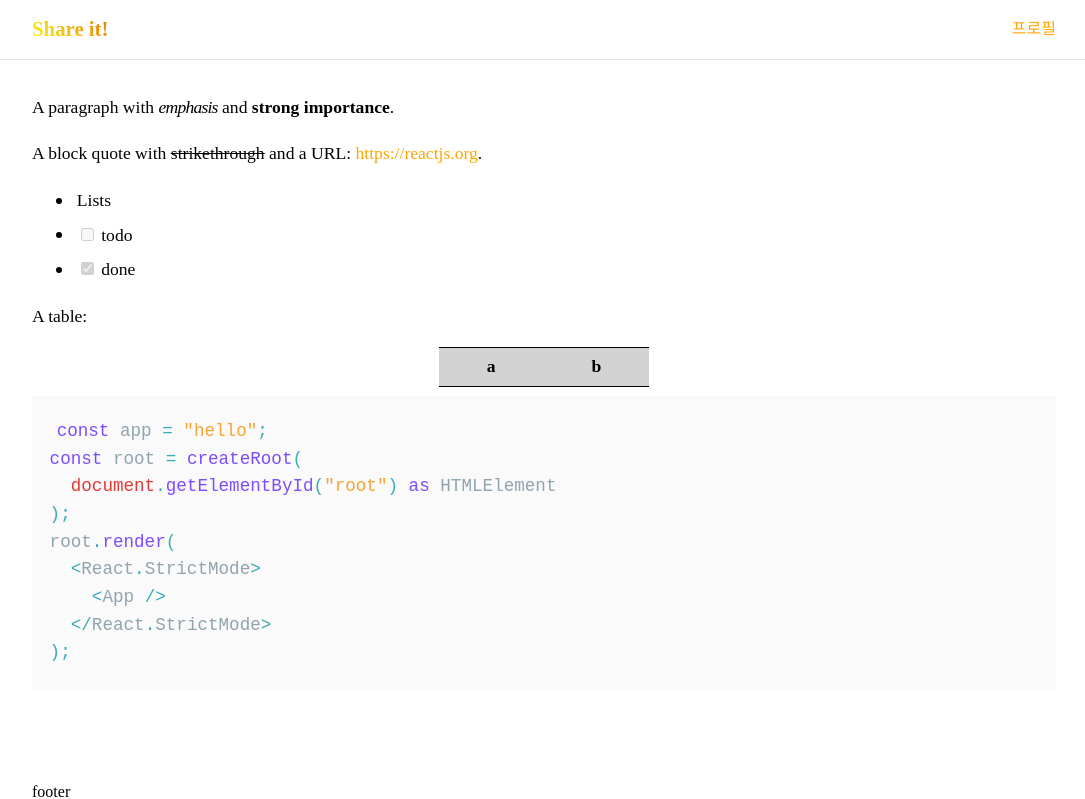
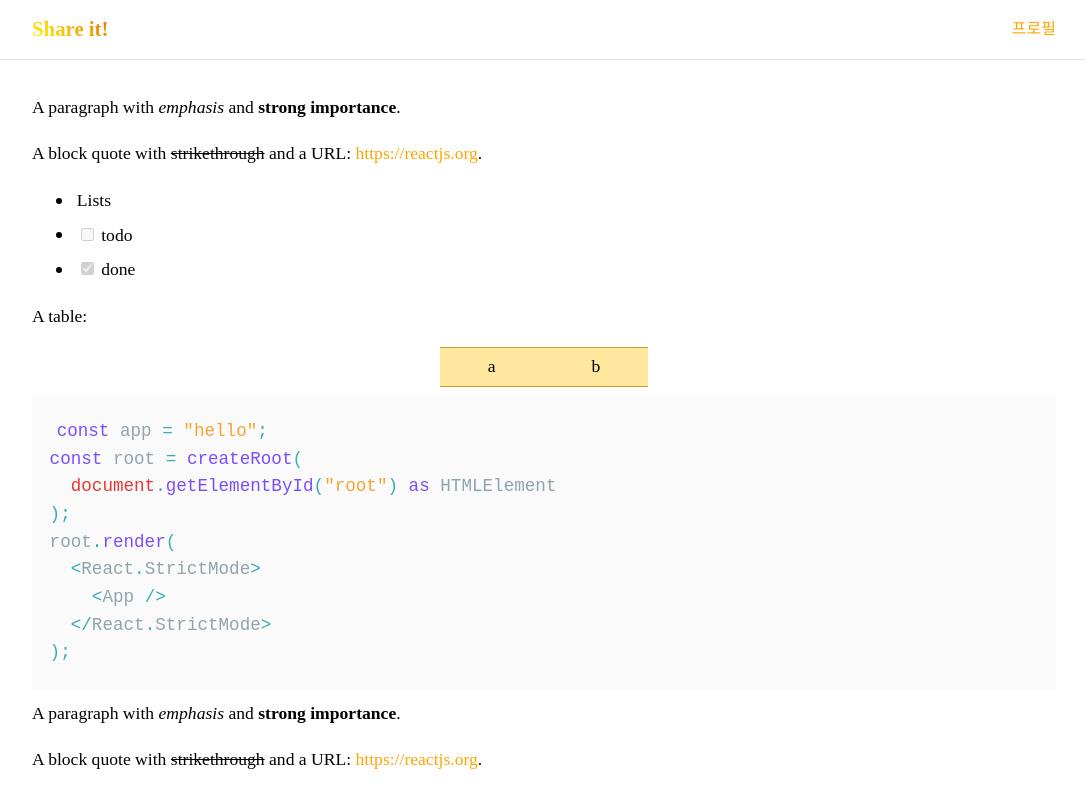
Before and after one commit to custardcream98/share-it, a React (Create React App) app: page / in a window 1280 px wide. Shown: the top 799 px of the page, without its empty margins (96-1181 px from the left). Built offline with nearby package versions, Linux system fonts and the light colour scheme; a web font is replaced by a local one.

Commit message:
Chore: 스타일 일부 수정

```diff
--- a/src/App.tsx
+++ b/src/App.tsx
@@ -7,12 +7,31 @@ import reset from "styled-reset";
 import { HelmetProvider } from "react-helmet-async";
 
 import AppRouter from "routes";
-import { cssCustomReset, cssMaxWidth } from "styles/css";
+import { cssMaxWidth } from "styles/css";
 import { lightTheme } from "styles/theme";
 
 const GlobalStyle = createGlobalStyle`
   ${reset}
-  ${cssCustomReset}
+
+  /* 커스텀 리셋 */
+  a {
+    text-decoration: none;
+    color: inherit;
+  }
+  input,
+  button {
+    padding: 0;
+    border: none;
+    background: none;
+    font-size: inherit;
+    font: inherit;
+  }
+  button {
+    cursor: pointer;
+  }
+  button:disabled {
+    cursor: initial;
+  }
 
   body {
     font-family: "Pretendard";
--- a/src/components/Navbar/index.tsx
+++ b/src/components/Navbar/index.tsx
@@ -14,8 +14,10 @@ const Header = styled.header`
 
   height: ${navbarHeight};
   background: rgba(255, 255, 255, 0.1);
-  backdrop-filter: blur(1rem);
+  backdrop-filter: blur(13px);
   border-bottom: 1px solid rgba(0, 0, 0, 0.1);
+
+  z-index: 100;
 `;
 
 const GlobalNavbar = styled.nav`
--- a/src/components/common/MarkdownRenderer/index.tsx
+++ b/src/components/common/MarkdownRenderer/index.tsx
@@ -152,7 +152,7 @@ const StyledMarkdown = styled(ReactMarkdown)`
   }
 
   ol > li::before {
-    content: counters(item, ".") " ";
+    content: counters(item, ".") ".";
     font-weight: 500;
     margin: 0 0.4rem 0.2rem 0.3rem;
     counter-increment: item;
@@ -163,29 +163,14 @@ const StyledMarkdown = styled(ReactMarkdown)`
   }
 
   em {
-    font-family: "Nanum Myeongjo", serif;
     font-style: italic;
-    letter-spacing: -0.05rem;
-  }
-
-  iframe {
-    border: 2px solid ${(props) => props.theme.textColor};
-    border-radius: 10px;
-    margin: 0 auto;
-  }
-
-  p[class="iframe-container"] {
-    width: 100%;
-    overflow: auto;
   }
 
   table {
     margin: auto;
     max-width: 600px;
-    border-top: 1px solid
-      ${(props) => props.theme.textColor};
-    border-bottom: 1px solid
-      ${(props) => props.theme.textColor};
+    border-top: 1px solid rgb(203, 155, 34);
+    border-bottom: 1px solid rgb(203, 155, 34);
     th,
     td {
       padding: 0.2rem 3rem;
@@ -194,8 +179,8 @@ const StyledMarkdown = styled(ReactMarkdown)`
       }
     }
     thead {
-      background-color: #9b9b9b6f;
-      font-weight: 700;
+      background-color: #ffd45290;
+      font-weight: 500;
       th {
         text-align: center;
       }
--- a/src/routes/Home/index.tsx
+++ b/src/routes/Home/index.tsx
@@ -24,8 +24,36 @@ root.render(
     <App />
   </React.StrictMode>
 );
+~~~
 
+A paragraph with *emphasis* and **strong importance**.
+
+> A block quote with ~strikethrough~ and a URL: https://reactjs.org.
+
+* Lists
+* [ ] todo
+* [x] done
+
+A table:
+
+| a | b |
+| - | - |
+|ㅎㅎㅎ|ㅎㅎㅎ|
+~~~typescript
+const app = "hello";
+const root = createRoot(
+  document.getElementById("root") as HTMLElement
+);
+root.render(
+  <React.StrictMode>
+    <App />
+  </React.StrictMode>
+);
 ~~~
+
+1. ㅇㄹㄴㅁㄹ
+2. ㅇㅁㄴㄹㅁㄴㅇㄹ
+3. ㅇㄴㅁㄹㅇㄴㄹ
 `}</MarkdownRenderer>
   );
 };
--- a/src/styles/css.tsx
+++ b/src/styles/css.tsx
@@ -1,26 +1,5 @@
 import { css } from "styled-components";
 import { maxWidth } from "./styleConstants";
-
-export const cssCustomReset = css`
-  a {
-    text-decoration: none;
-    color: inherit;
-  }
-  input,
-  button {
-    padding: 0;
-    border: none;
-    background: none;
-    font-size: inherit;
-    font: inherit;
-  }
-  button {
-    cursor: pointer;
-  }
-  button:disabled {
-    cursor: initial;
-  }
-`;
 
 export const cssSrOnly = css`
   overflow: hidden;
```
